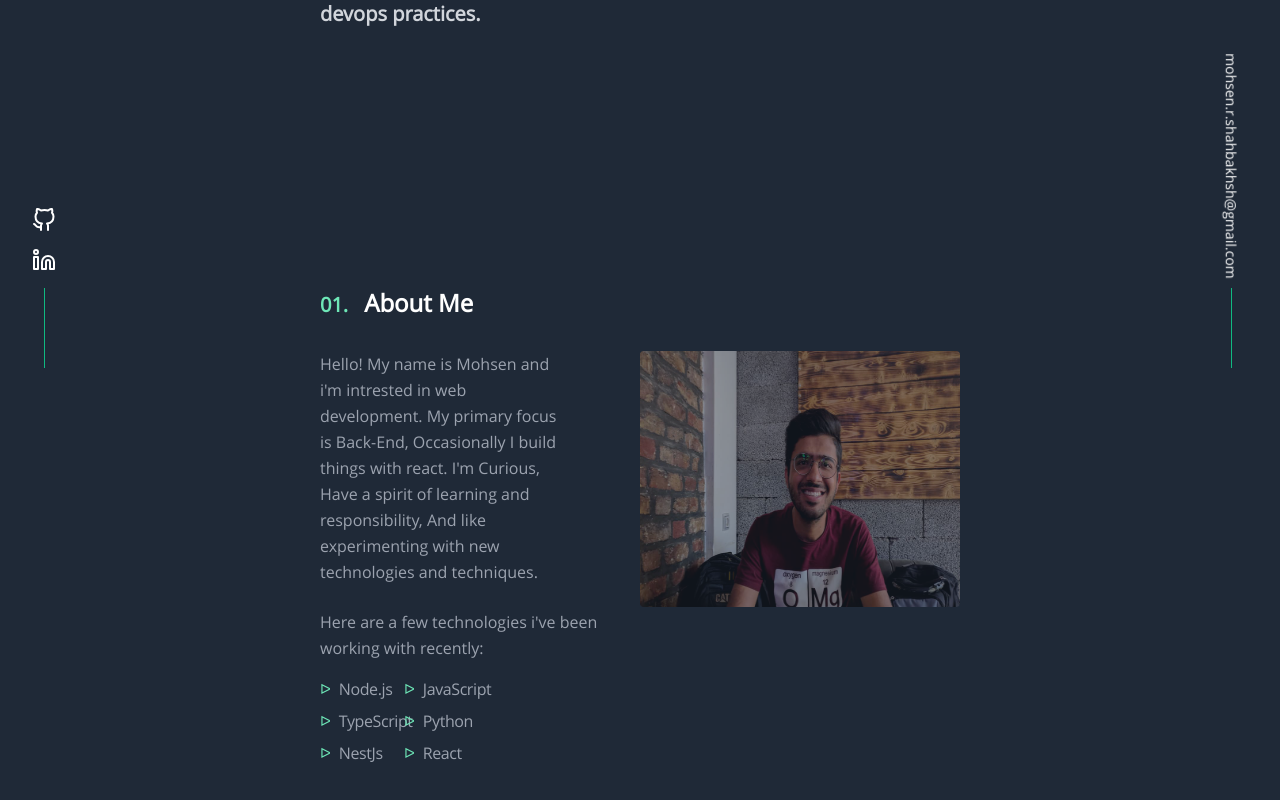
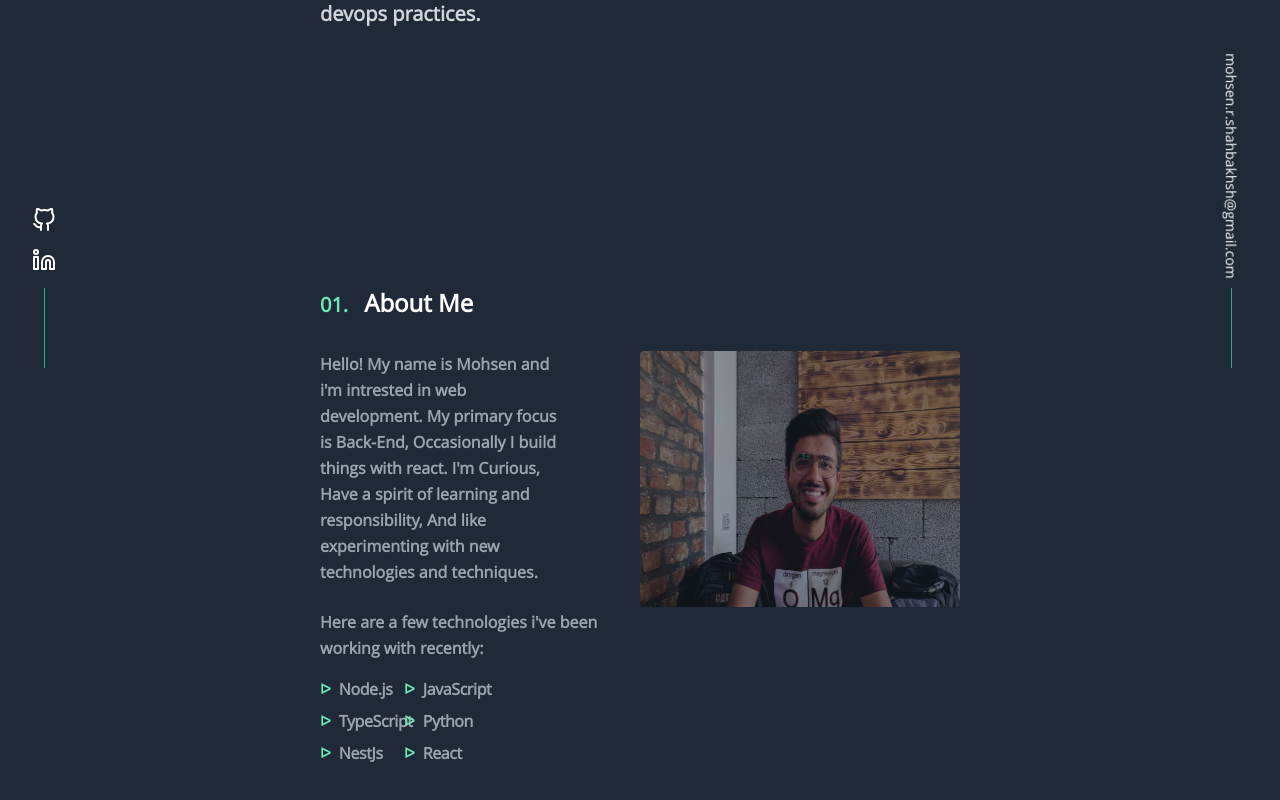
Before and after one commit to mohsenshahbakhsh/portfolio-react-tailwind, a React (Create React App) app: page / in a window 1280 px wide. Shown: the part 432-1232 px from the top of the page. Built offline with nearby package versions, Linux system fonts and the light colour scheme.

Commit message:
add bio and about me text

```diff
--- a/src/components/About.js
+++ b/src/components/About.js
@@ -11,7 +11,7 @@ const About = () => {
       {/* about me */}
       <div className="flex flex-col md:flex-row">
         <div className="w-full">
-          <div className="flex-wrap leading-relaxed w-3/4 text-gray-400">
+          <div className="flex-wrap leading-relaxed w-3/4 text-gray-400 font-semibold">
             Hello! My name is Mohsen and i'm intrested in web development. My
             primary focus is Back-End, Occasionally I build things with react.
             I'm Curious, Have a spirit of learning and responsibility, And like
@@ -20,33 +20,33 @@ const About = () => {
           <br />
           {/* technologies */}
           <div className="flex flex-col justify-start space-y-4">
-            <span className="flex-wrap leading-relaxed text-gray-400">
+            <span className="flex-wrap leading-relaxed text-gray-400 font-semibold">
               Here are a few technologies i've been working with recently:
             </span>
-            <div className="md:w-1/2 gap-2 grid grid-cols-2 grid-rows-4 text-gray-400">
+            <div className="md:w-1/2 gap-2 grid grid-cols-2 grid-rows-4 text-gray-400 font-semibold">
               <div className="w-full flex flex-row items-center space-x-2">
-                <span className="text-sm text-green-300">ᐅ</span>
-                <span className="tracking-tight">Node.js</span>
+                <span className="text-sm text-green-300 font-semibold">ᐅ</span>
+                <span className="tracking-tight font-semibold">Node.js</span>
               </div>
               <div className="w-full flex flex-row items-center space-x-2">
-                <span className="text-sm text-green-300">ᐅ</span>
+                <span className="text-sm text-green-300 font-semibold">ᐅ</span>
                 <span className="tracking-tight">JavaScript</span>
               </div>
               <div className="w-full flex flex-row items-center space-x-2">
-                <span className="text-sm text-green-300">ᐅ</span>
-                <span className="tracking-tight">TypeScript</span>
+                <span className="text-sm text-green-300 font-semibold">ᐅ</span>
+                <span className="tracking-tight font-semibold">TypeScript</span>
               </div>
               <div className="flex flex-row items-center space-x-2">
-                <span className="text-sm text-green-300">ᐅ</span>
-                <span className="tracking-tight">Python</span>
+                <span className="text-sm text-green-300 font-semibold">ᐅ</span>
+                <span className="tracking-tight font-semibold">Python</span>
               </div>
               <div className="flex flex-row items-center space-x-2">
-                <span className="text-sm text-green-300">ᐅ</span>
-                <span className="tracking-tight">NestJs</span>
+                <span className="text-sm text-green-300 font-semibold">ᐅ</span>
+                <span className="tracking-tight font-semibold">NestJs</span>
               </div>
               <div className="flex flex-row items-center space-x-2">
-                <span className="text-sm text-green-300">ᐅ</span>
-                <span className="tracking-tight">React</span>
+                <span className="text-sm text-green-300 font-semibold">ᐅ</span>
+                <span className="tracking-tight font-semibold">React</span>
               </div>
             </div>
           </div>
```
